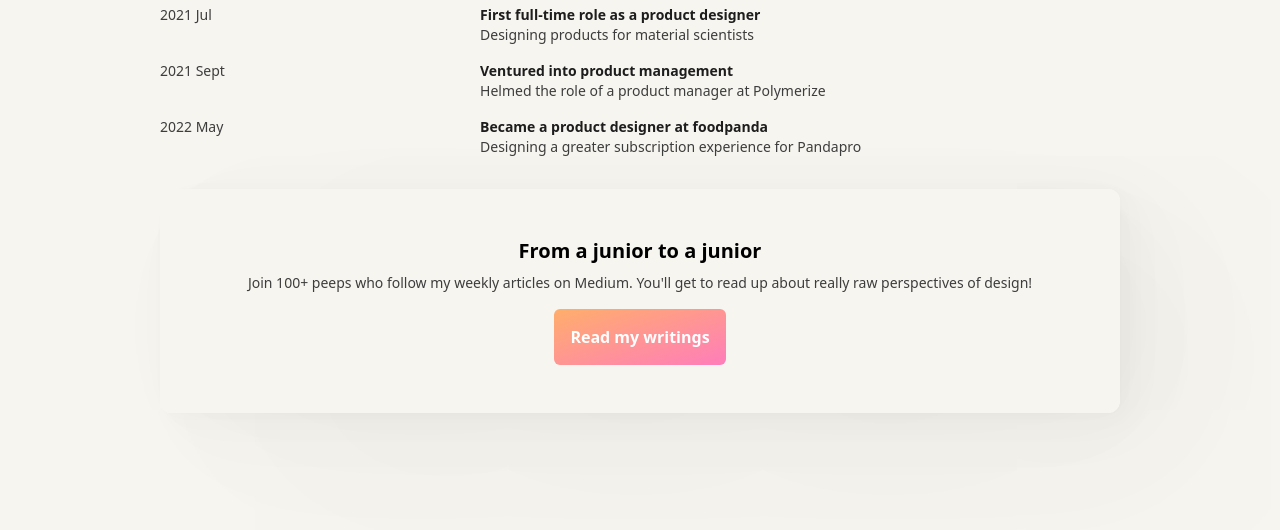
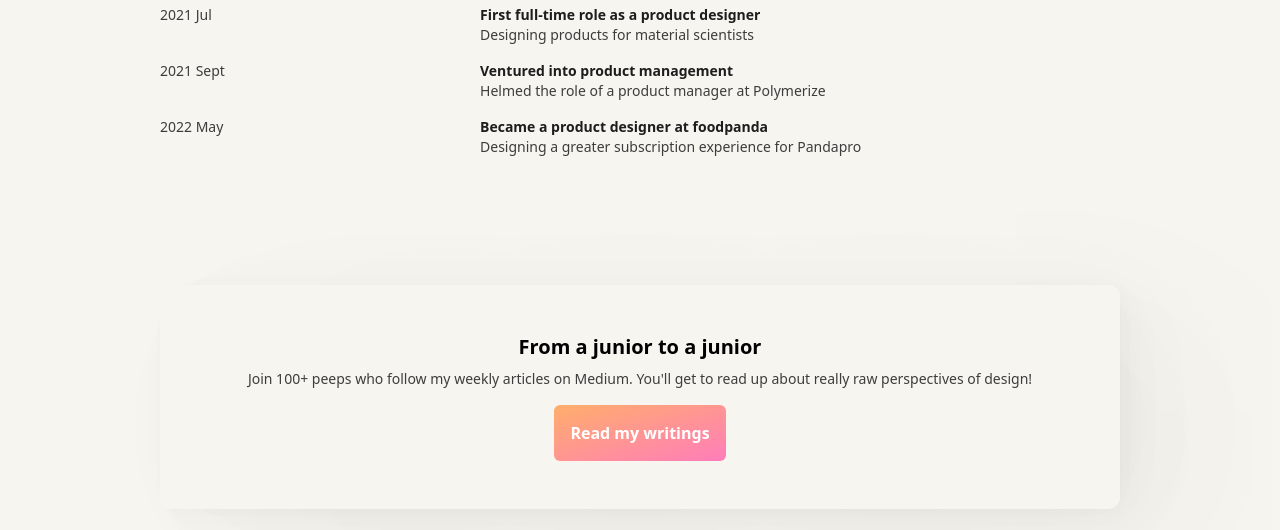
Before and after one commit to ndisisnd/ndisisnd, a Gatsby site: page /about in a window 1280 px wide. Shown: the part 2131-2661 px from the top of the page. Built offline with nearby package versions, Linux system fonts and the light colour scheme; Gatsby itself is replaced by a stand-in of ours.

Commit message:
feat(Styling): :lipstick:  Styling fix for card CTA

```diff
--- a/src/pages/about.js
+++ b/src/pages/about.js
@@ -95,7 +95,7 @@ export default function About() {
             )
           })}
         </div>
-        <div className="lg:">
+        <div className="lg:py-24">
           <Card
             header="From a junior to a junior"
             CTA="Read my writings"
```
